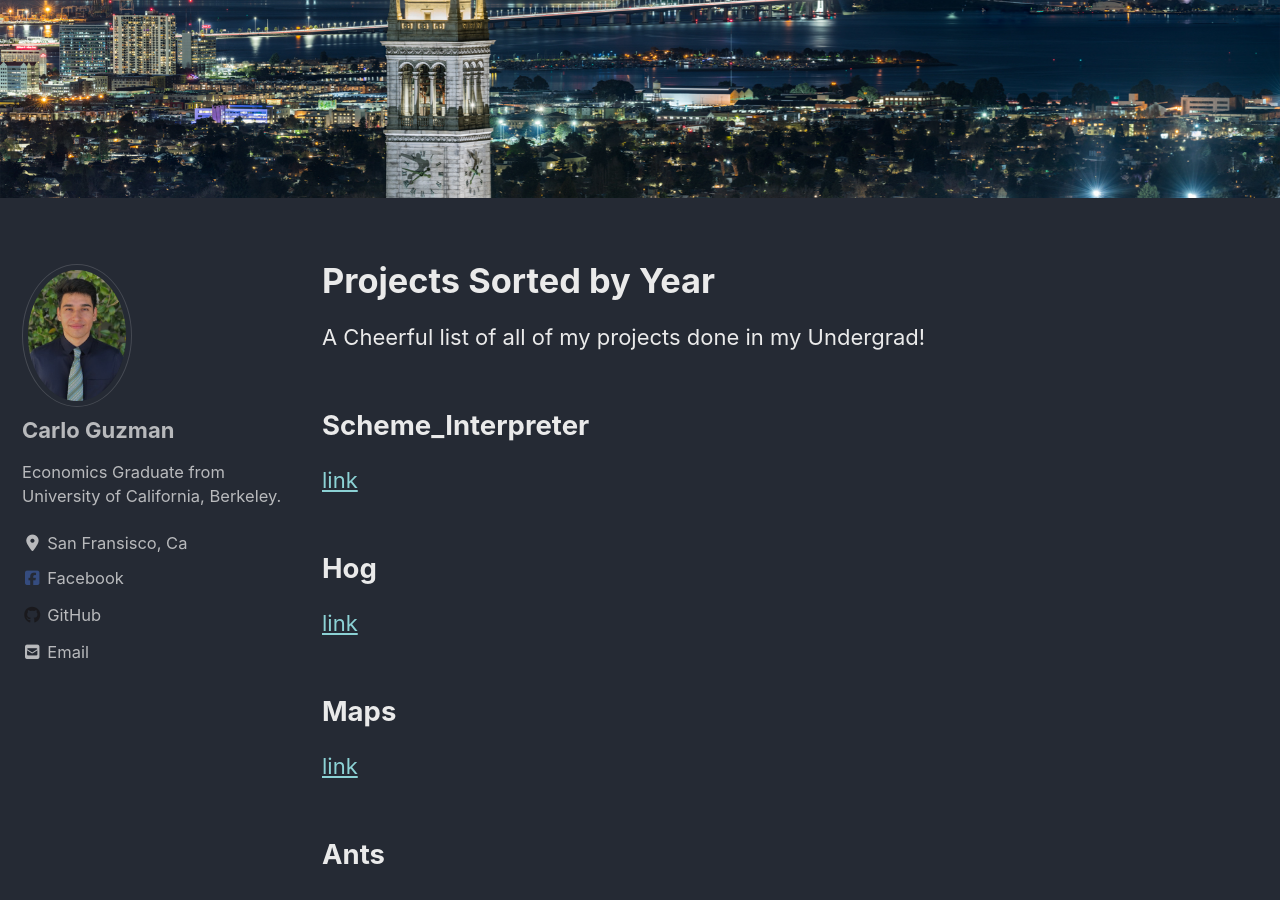
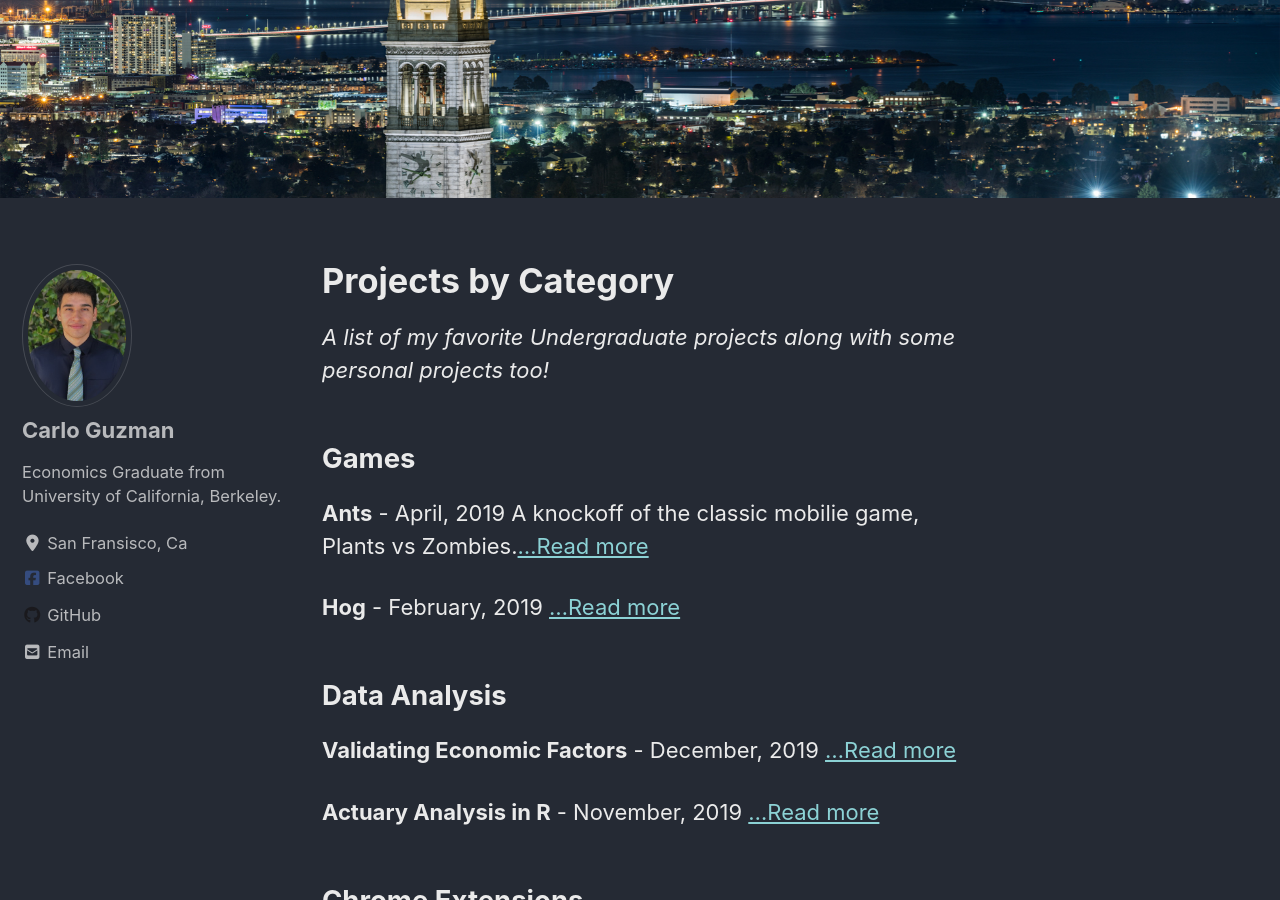
Before and after one commit to poptropicaman52/poptropicaman52.github.io, a Jekyll site: the page built from _pages/projects.md, in a window 1280 px wide and 900 px high, scrolled down 232 px. Built offline with Jekyll 4.4.1, drawn with Linux system fonts in a browser that asks for light colours; cached includes are drawn as plain includes; nearby versions of some CDN libraries; some of the changed text lies outside the part shown.

Commit message:
changing projects page

```diff
--- a/_pages/projects.md
+++ b/_pages/projects.md
@@ -1,28 +1,39 @@
 ---
 layout: archive
-title: "Projects Sorted by Year"
+title: "Projects by Category"
 permalink: /projects/
 author_profile: true
 header:
   image: "/assets/images/home_page.jpg"
 ---
 
-A Cheerful list of all of my projects done in my Undergrad!
+*A list of my favorite Undergraduate projects along with some personal projects too!*
 
-## Scheme_Interpreter
-[link](https://poptropicaman52.github.io/scheme_interpreter/)
+## Games
 
-## Hog
-[link](https://poptropicaman52.github.io/hog/)
+**Ants** - April, 2019
+A knockoff of the classic mobilie game, Plants vs Zombies.[...Read more](https://poptropicaman52.github.io/ants/)
 
-## Maps
-[link](https://poptropicaman52.github.io/maps/)
+**Hog** - February, 2019
+[...Read more](https://poptropicaman52.github.io/hog/)
 
-## Ants
-[link](https://poptropicaman52.github.io/ants/)
+## Data Analysis
 
-## Economics Research Paper
-[link](https://www.overleaf.com/read/rhfdrkgkzpzx)
+**Validating Economic Factors** - December, 2019
+[...Read more](https://www.overleaf.com/read/rhfdrkgkzpzx)
 
-## Actuary Analysis in R
-[link](https://github.com/poptropicaman52/insurance-claims-analysis)
+**Actuary Analysis in R** - November, 2019
+[...Read more](https://poptropicaman52.github.io/claims/)
+
+## Chrome Extensions
+
+...in progress...
+
+## Other
+
+**Scheme Interpreter** - May, 2019
+Quite possible one of the hardest projects I had to do, came with starter code including generator...
+[Read more...](https://poptropicaman52.github.io/scheme_interpreter/)
+
+**Maps** - March, 2019
+[...Read more](https://poptropicaman52.github.io/maps/)
```
Also changed, not shown: _posts/2019-12-01-economics_research_paper.md (added, +7 -0 lines).
